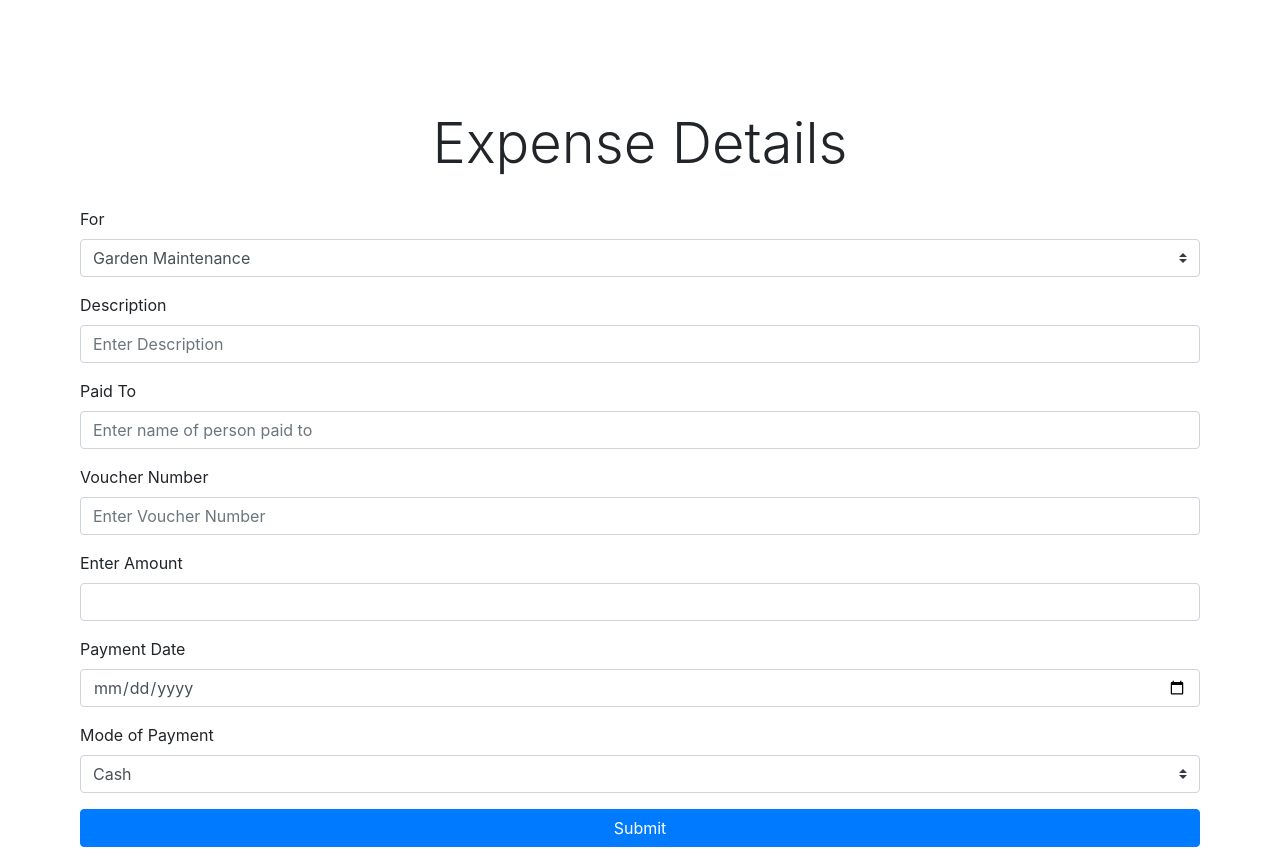
After one commit to ameyaditya/financeswebapp, a PHP site: page /addexpense.php in a window 1280 px wide. The commit adds this page. Run offline with PHP 8.4, Linux system fonts and the light colour scheme.

Commit message:
making progress

```diff
--- /dev/null
+++ b/amity ramapriya finances/addexpense.php
@@ -0,0 +1,68 @@
+<!DOCTYPE html>
+<html>
+<head>
+	<title>Add Expense</title>
+	<link rel="stylesheet" type="text/css" href="https://stackpath.bootstrapcdn.com/bootstrap/4.1.3/css/bootstrap.min.css">
+	<link rel="stylesheet" type="text/css" href="style.css">
+</head>
+<body>
+	<div class="jumbotrom-fluid">
+		<div class="container forms">
+			<form action="addexp.php" method="post">
+				<h1 class="display-4 text-center heading-1">Expense Details</h1>
+				<div class="form-group">
+					<label for="type">For</label>
+					<select class="custom-select form-control" id="type" name="type">
+						<option selected>Garden Maintenance</option>
+						<option>Lift AMC</option>
+						<option>Generator AMC</option>
+						<option>Security Guard</option>
+						<option>House Keeping</option>
+						<option>Water Charges</option>
+						<option>Electricity Bill</option>
+						<option>Swimming Pool Maintenance</option>
+						<option>Repairs</option>
+						<option>Garbage</option>
+						<option>Common Electricity</option>
+						<option>Cleaning and Electical Materials</option>
+						<option>Generator Diesel</option>
+						<option>Furnitures</option>
+						<option>Generator Service</option>
+						<option>Sump and Tank Cleaning</option>
+						<option>Pest Control</option>
+						<option>Others</option>
+					</select>
+				</div>
+				<div class="form-group">
+					<label for="descr">Description</label>
+					<input type="text" name="descr" id="descr" class="form-control" placeholder="Enter Description" required>
+				</div>
+				<div class="form-group">
+				 <label for="paidto">Paid To</label>
+				 <input type="text" name="paidto" id="paidto" class="form-control" placeholder="Enter name of person paid to" required>
+				</div>
+				<div class="form-group">
+					<label for="vno">Voucher Number</label>
+					<input type="text" name="vno" id="vno" class="form-control" placeholder="Enter Voucher Number" required>
+				</div>
+				<div class="form-group">
+					<label for="amount">Enter Amount</label>
+					<input type="number" name="amount" id="amount" class="form-control" required>
+				</div>
+				<div class="form-group">
+					<label for="date">Payment Date</label>
+					<input type="date" name="payment" id="payment" class="form-control" required>
+				</div>
+				<div class="form-group">
+					<label for="mode">Mode of Payment</label>
+					<select class="custom-select form-control" name="mode" id="mode">
+						<option selected>Cash</option>
+						<option>Account</option>
+					</select>
+				</div>
+				<button class="btn btn-primary btn-block" type="submit">Submit</button>
+			</form>
+		</div>
+	</div>
+</body>
+</html>
--- a/amity ramapriya finances/addinc.php
+++ b/amity ramapriya finances/addinc.php
@@ -8,7 +8,7 @@
 <body>
 	<div class="jumbotron-fluid">
 		<div class="container forms">
-			<form action="income.php" method="post">
+			<form action="inc.php" method="post">
 				<h1 class="display-4 text-center heading-1">Income Details</h1>
 				<div class="form-group">
 					<label for="source">Source</label>
--- a/amity ramapriya finances/style.css
+++ b/amity ramapriya finances/style.css
@@ -50,3 +50,6 @@ a{
 	vertical-align: middle;
 	color: white;
 }
+.edit-modal{
+	margin-top: 5px;
+}
```
Also changed, not shown: amity ramapriya finances/homepage.php (+26 -2 lines), amity ramapriya finances/inc.php (added, +16 -0 lines), amity ramapriya finances/viewres.php (added, +118 -0 lines).
